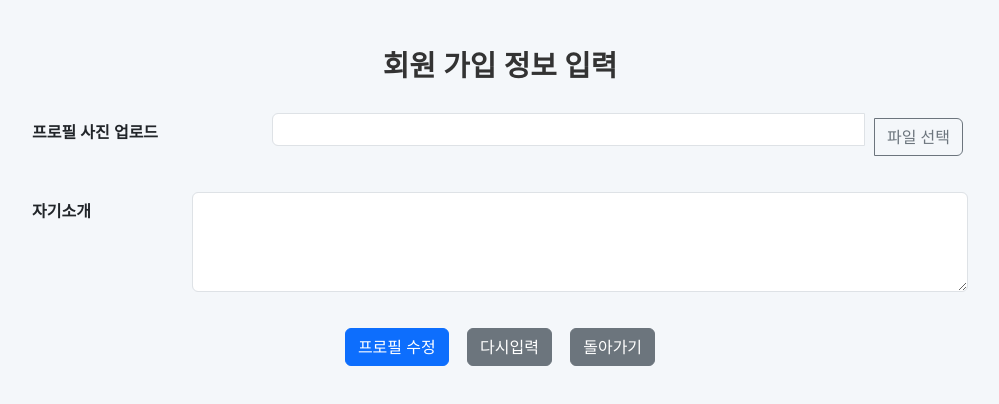
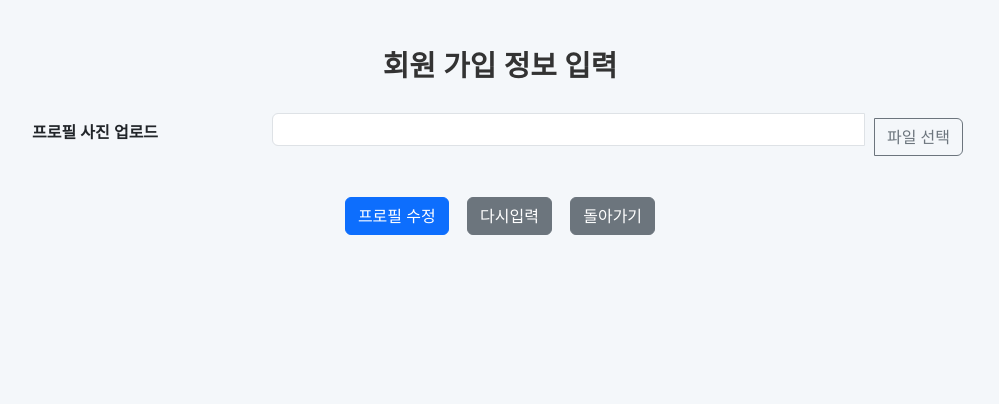
Before and after one commit to DynamicRD/community_project, a React (Vite) app in the folder communiy_react/: page /mypage/profilechange in a window 1280 px wide. Shown: the top 404 px of the page, without its empty margins (140-1139 px from the left). Built offline with nearby package versions, Linux system fonts and the light colour scheme.

Commit message:
숨김처리

```diff
--- a/communiy_react/src/mypage/MyInfoChange.jsx
+++ b/communiy_react/src/mypage/MyInfoChange.jsx
@@ -438,21 +438,6 @@ export default function MyInfoChange() {
           </Col>
         </Form.Group>
 
-        {/* 자기소개 입력 */}
-        <Form.Group as={Row} className="mb-3">
-          <Form.Label column sm={2}>
-            간단한 자기소개
-          </Form.Label>
-          <Col sm={10}>
-            <Form.Control
-              as="textarea"
-              name="pr"
-              value={formData.pr}
-              onChange={handleChange}
-            />
-          </Col>
-        </Form.Group>
-
         {/* 버튼들 */}
         <Form.Group as={Row} className="mb-3 text-center">
           <Col sm={12}>
--- a/communiy_react/src/mypage/MyProfileChange.jsx
+++ b/communiy_react/src/mypage/MyProfileChange.jsx
@@ -229,21 +229,6 @@ export default function MyProfileChange() {
           </Col>
         </Form.Group>
 
-        {/* 자기소개 입력 */}
-        <Form.Group as={Row} className="mb-3">
-          <Form.Label column sm={2}>
-            자기소개
-          </Form.Label>
-          <Col sm={10}>
-            <Form.Control
-              as="textarea"
-              name="pr"
-              value={formData.pr}
-              onChange={handleChange}
-            />
-          </Col>
-        </Form.Group>
-
         {/* 버튼들 */}
         <Form.Group as={Row} className="mb-3 text-center">
           <Col sm={12}>
```
Also changed, not shown: communiy_react/src/chatroom/firebase.js (+1 -10 lines), communiy_react/src/mypage/MyProfileChange.css (added).
